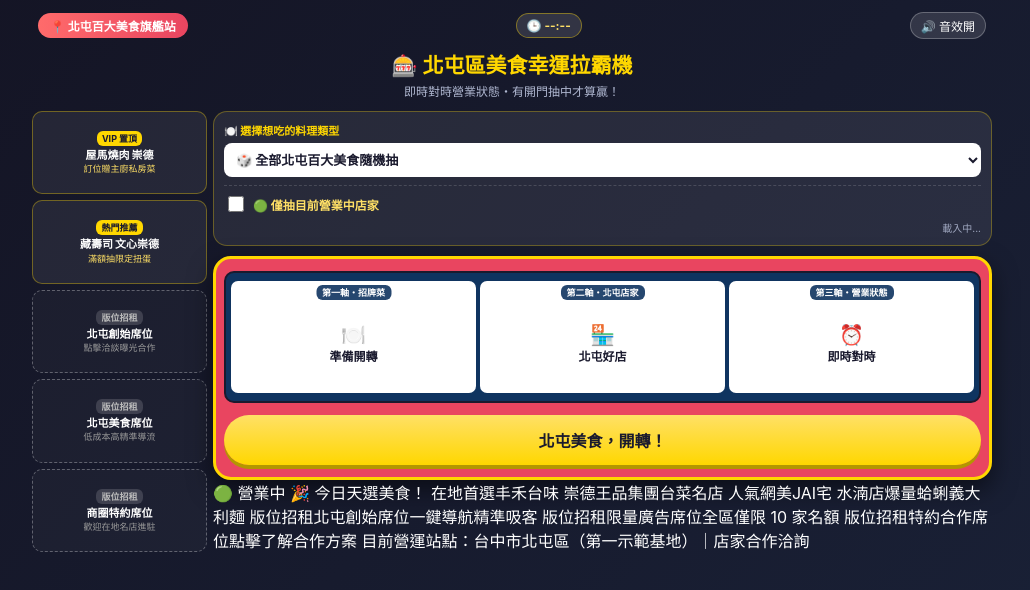
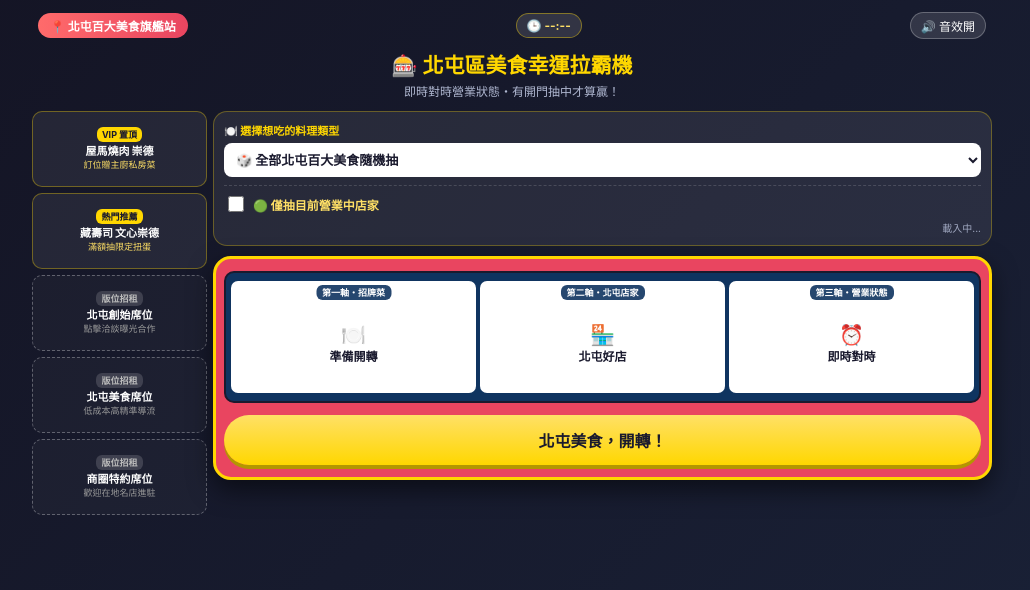
Before and after one commit to tcgogo2021-dotcom/food-slot, a plain HTML site: page index.html in a window 1280 px wide. Shown: the whole page, without its empty margins (128-1158 px from the left). Drawn offline with Linux system fonts and the light colour scheme.

Commit message:
Update index.html

```diff
--- a/index.html
+++ b/index.html
@@ -105,23 +105,6 @@
       </div>
       <button class="btn-spin" id="spinBtn" onclick="startSpin()">北屯美食，開轉！</button>
     </div>
-🟢 營業中
-🎉 今日天選美食！
-
-
-
-
-
-
-在地首選丰禾台味 崇德王品集團台菜名店
-人氣網美JAI宅 水湳店爆量蛤蜊義大利麵
-版位招租北屯創始席位一鍵導航精準吸客
-版位招租限量廣告席位全區僅限 10 家名額
-版位招租特約合作席位點擊了解合作方案
-
-
-目前營運站點：台中市北屯區（第一示範基地）｜店家合作洽詢
-
 <script>
 const beitunShops = [
   { cat: "銅板小吃", emoji: "🍜", shop: "老向的店", area: "北平路商圈", hours: [10.5, 22], dishes: ["蚌麵", "清蒸鴨腿麵", "東坡肉飯", "紅油抄手", "麻辣乾麵"] },
```
